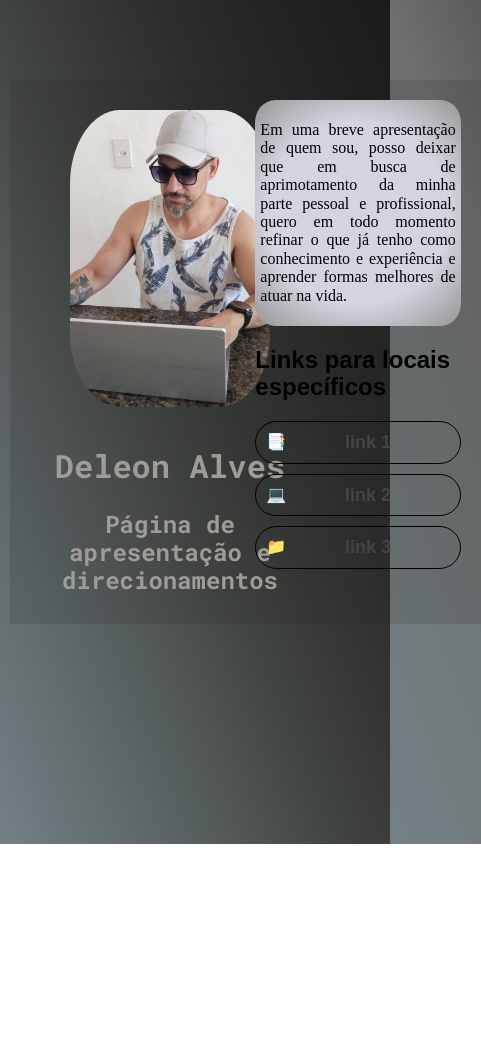
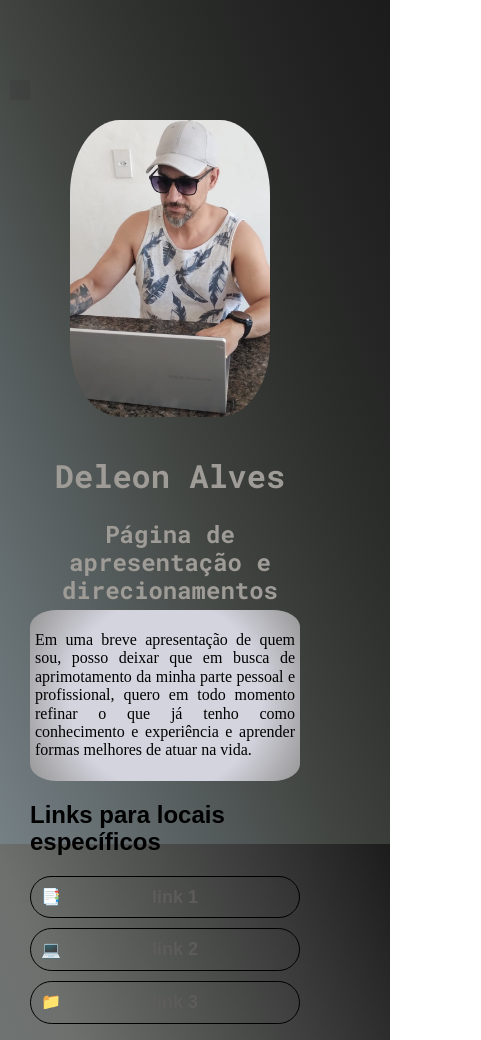
Before and after one commit to DeleonAlves/perfil, a plain HTML site: page index.html in a window 390 px wide. Shown: the whole page, 481 px wide, since content can reach past the window. Before the commit the page ends 844 px from the top, so only its background shows below. Drawn offline with Linux system fonts and the light colour scheme; a web font is replaced by a local one.

Commit message:
Adicionado responsividade com Media Query.

```diff
--- a/style/main.css
+++ b/style/main.css
@@ -109,7 +109,29 @@ div.col-links__link {
 .links-itens {
     width: 100%;
     text-align: center;
-    color: #444;
+    color: #5d5b5b;
     font-size: 18px;
     font-weight: 600;
 }
+
+
+
+@media screen and (max-width: 560px){
+
+   .bloc-one {
+    display: block;
+    width: 300px;
+    position: absolute;
+    padding: 10px;
+   }
+
+
+    .col-links {
+        display: block;
+        width: 300px;
+        position: absolute;
+        top: 600px;
+        padding-right: 30px;
+    }
+
+}
```
